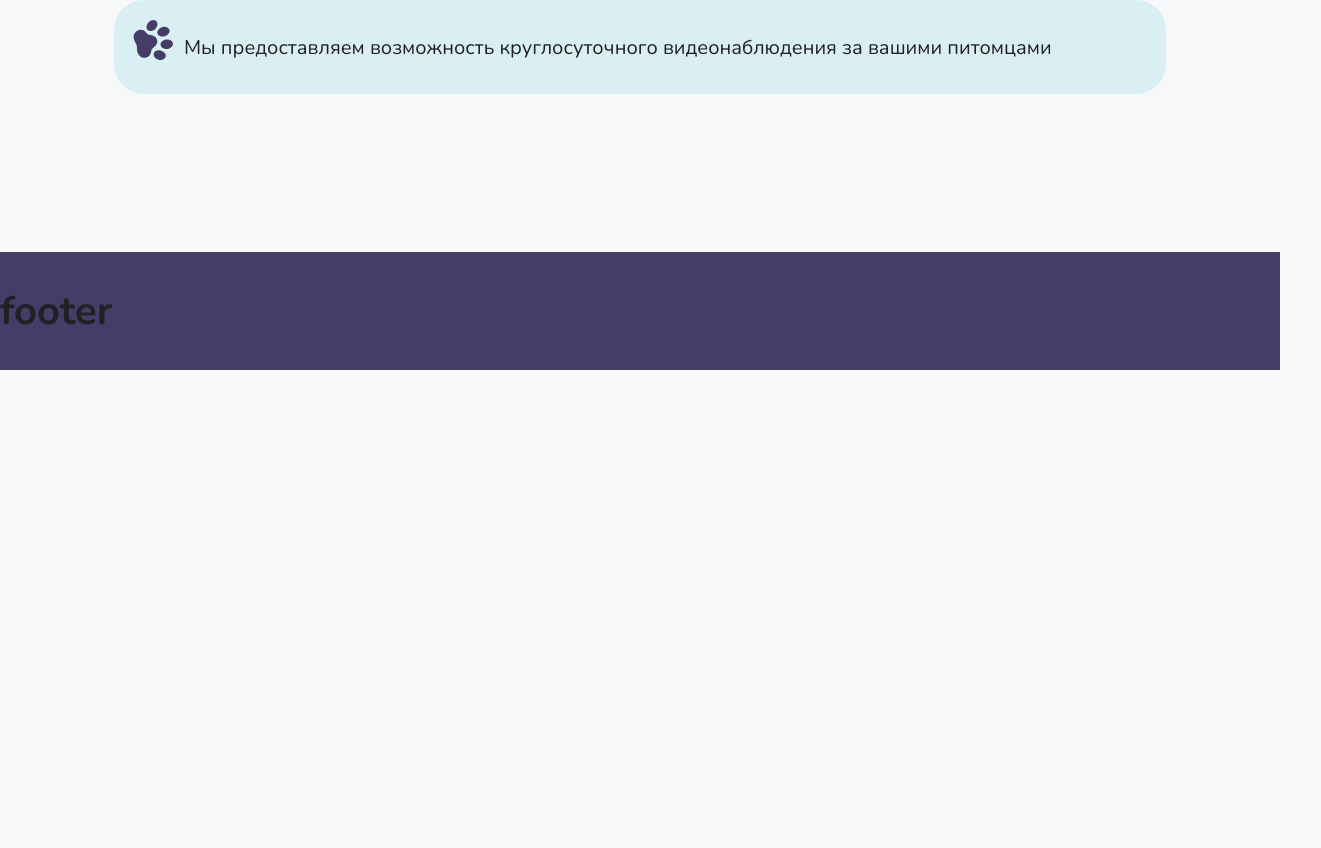
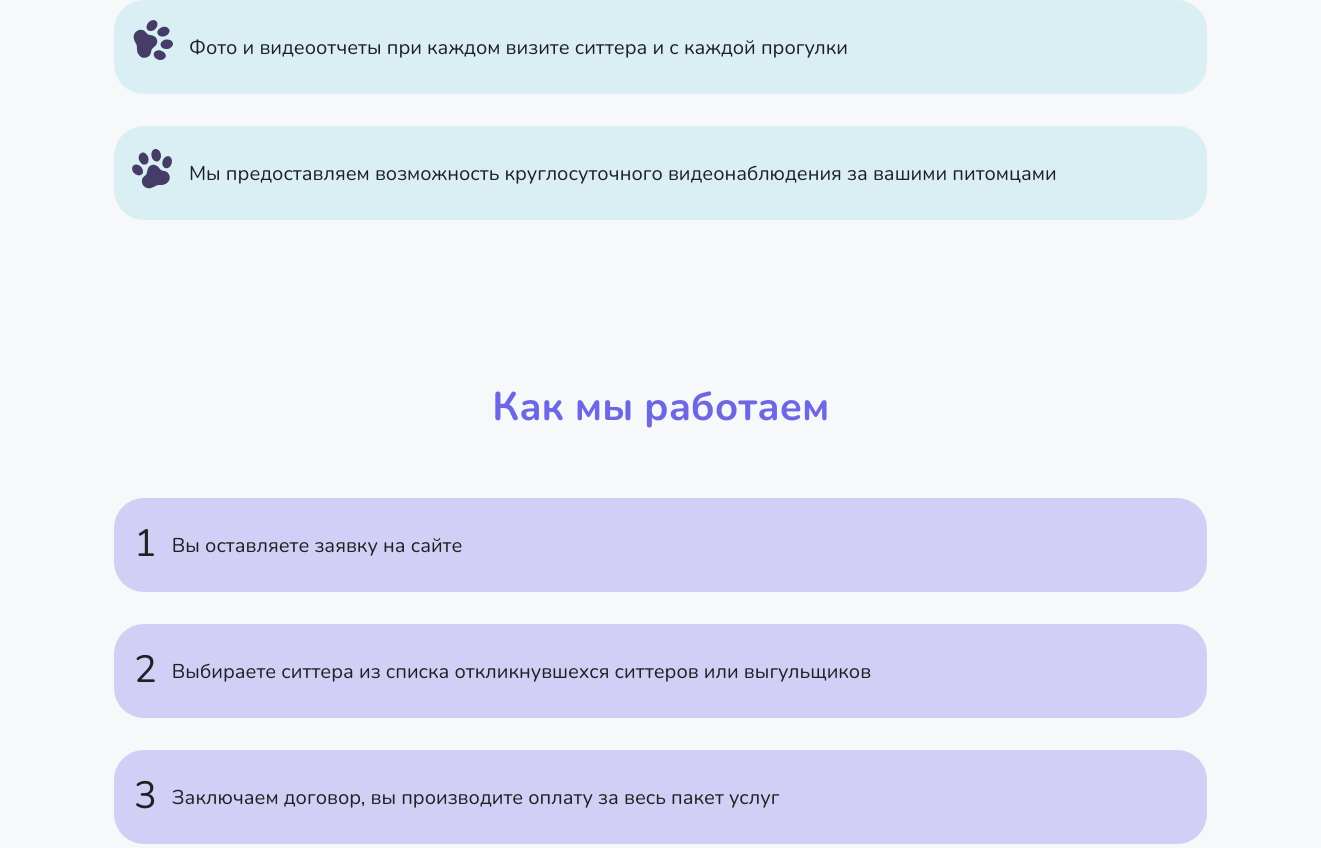
Before and after one commit to OlgaGordeeva-Al/pet-sitting-service, a Vue app: page / in a window 1280 px wide. Shown: the part 1949-2797 px from the top of the page, 1321 px wide, since content can reach past the window. Before the commit the page ends 2319 px from the top, so only its background shows below. Built offline with nearby package versions, Linux system fonts and the light colour scheme.

Commit message:
Added how to block

```diff
--- a/src/components/UI/SvgListItem.vue
+++ b/src/components/UI/SvgListItem.vue
@@ -1,17 +1,17 @@
 <script setup lang="ts">
   defineProps<{
-    svg: string,
+    svg?: string,
     header?: string,
     description: string
-    style?: string,
     index: number
   }>()
 </script>
 
 <template>
   <div class="list-item">
-    <div :v-if="svg" class="list-item__svg-container">
-      <img :src="svg" :class="['list-item__svg', `list-item__svg-${index}`]" alt="card image">
+    <div class="list-item__svg-container">
+      <img v-if="svg" :src="svg" :class="['list-item__svg', `list-item__svg-${index}`]" alt="card image">
+      <p v-else class="list-item__number">{{ index + 1 }}</p>
     </div>
     <div class="list-item__text">
       <p :v-if="header" class="list-item__text-header">{{ header }}</p>
@@ -31,11 +31,16 @@
 
   &__svg-container {
     margin: auto;
-    padding-right: 10px;
+    padding-right: 15px;
   }
 
   &__svg {
     height: 40px;
+  }
+
+  &__number {
+    margin: auto;
+    font-size: 38px;
   }
 
   &__text-description {
--- a/src/views/AboutView.vue
+++ b/src/views/AboutView.vue
@@ -6,9 +6,19 @@
   const listArr = [
     "Наши ситтеры проверены, обучены и обожают животных",
     "Ваши любимцы не останутся без присмотра",
+    "Заключаем с вами договор, где прописаны все обязанности ситтера",
     "Гуляем только на поводке, учитываем особенности каждого животного",
     "Фото и видеоотчеты при каждом визите ситтера и с каждой прогулки",
     "Мы предоставляем возможность круглосуточного видеонаблюдения за вашими питомцами"
+  ]
+
+  const howWeWorkList = [
+    "Вы оставляете заявку на сайте",
+    "Выбираете ситтера из списка откликнувшехся ситтеров или выгульщиков",
+    "Заключаем договор, вы производите оплату за весь пакет услуг",
+    "В удобное для вас время ситтер приезжает к вам бесплатно, знакомится с вашим питомцем или питомцами",
+    "Передержка/ Выгул / Уход няни за питомцем",
+    "Заключительная встреча для возврата питомца, ключей и др."
   ]
 </script>
 
@@ -36,11 +46,17 @@
       <SvgListItem v-for="(item, index) in listArr" svg="paw-3-svgrepo-com.svg" :index="index" :description="listArr[index]" />
     </div>
   </div>
-  <div class="about-how"></div>
+  <div class="about-how main-block">
+    <TextHeader class="about-how__header block-header" header="Как мы работаем" />
+    <div class="about-how__list">
+      <SvgListItem v-for="(item, index) in howWeWorkList" class="about-how__list-item" :index="index" :description="howWeWorkList[index]" />
+    </div>
+  </div>
 </template>
 
 <style lang="scss" scoped>
   .main-block {
+    display: grid;
     margin: 2rem 4rem;
     margin-bottom: 6rem;
   }
@@ -71,9 +87,6 @@
   }
 
   .about-services {
-    display: grid;
-    grid-template-rows: max-content;
-
     &__cardblock {
       margin: 2rem 0;
       display: grid;
@@ -83,7 +96,10 @@
     }
   }
 
-  .about-advantages {
-    display: grid;
+  .about-how {
+    &__list-item {
+      background-color: #6d67e448;
+    }
+
   }
 </style>
```
